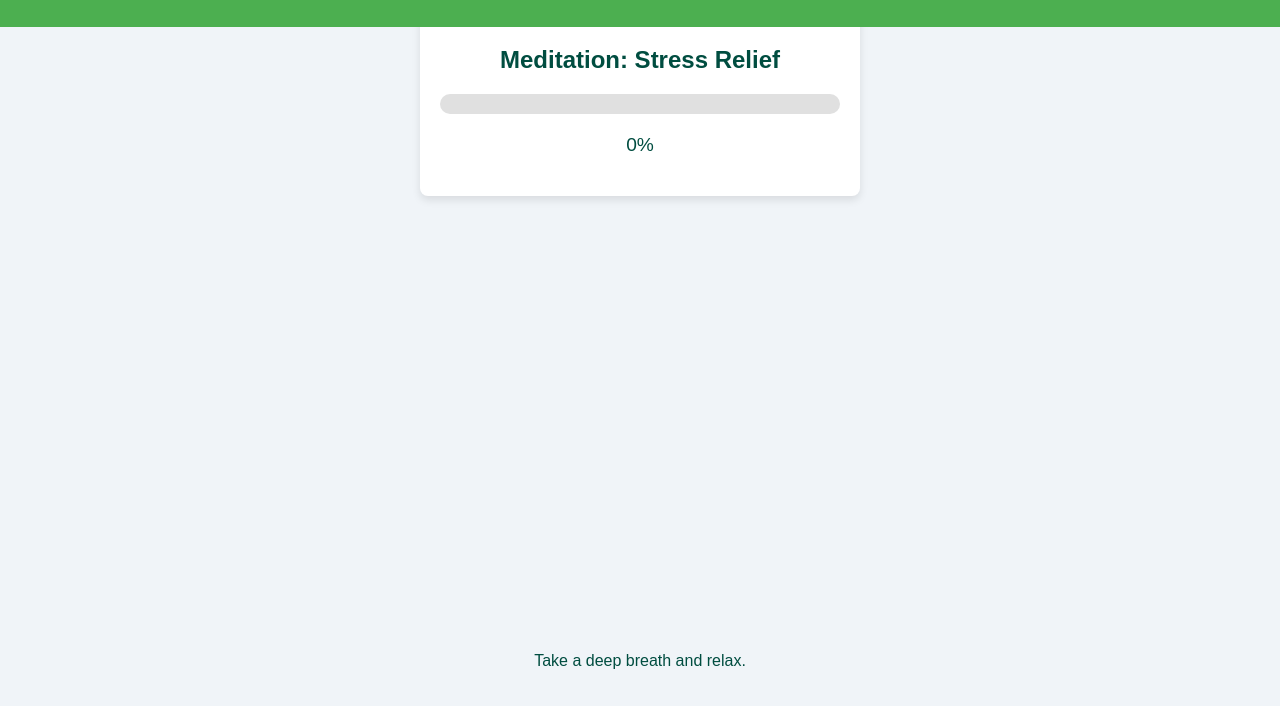
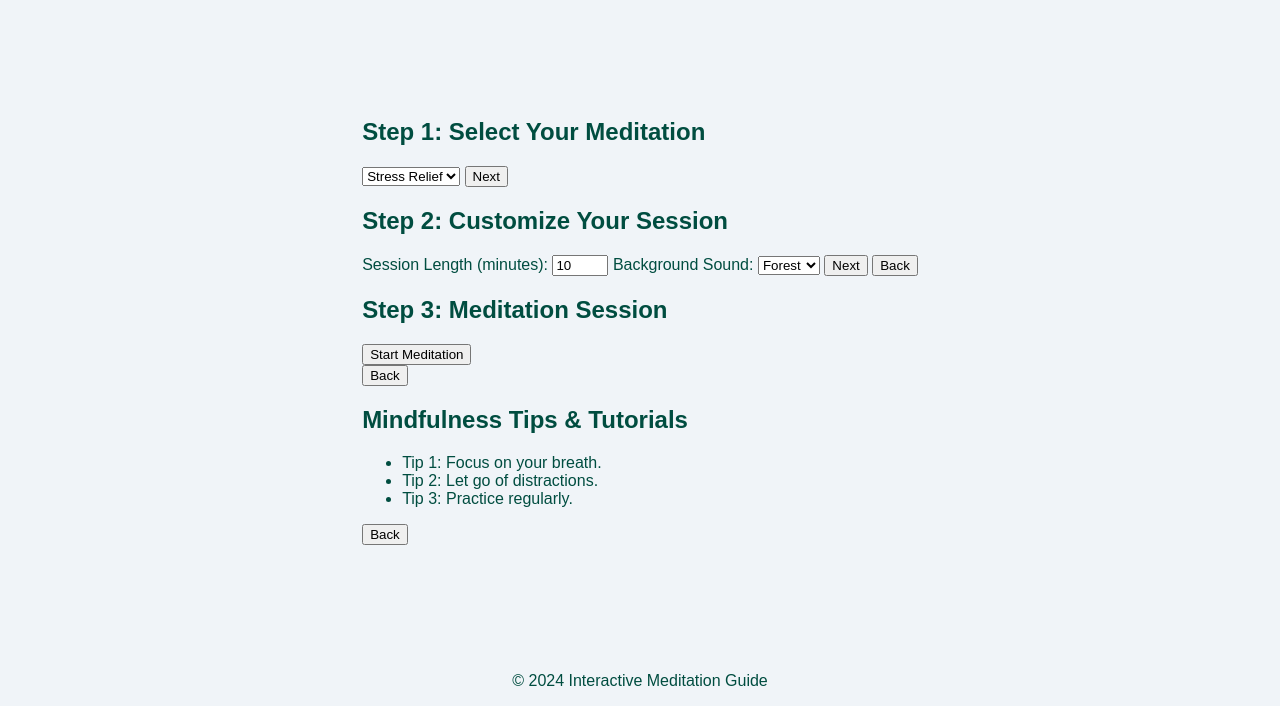
Before and after one commit to Gabriel-Dalton/Interactive-Meditation-Guide, a plain HTML site: page index.html in a window 1280 px wide. Shown: the part 94-800 px from the top of the page. Drawn offline with Linux system fonts and the light colour scheme.

Commit message:
Update index.html

```diff
--- a/index.html
+++ b/index.html
@@ -1,28 +1,78 @@
 <!DOCTYPE html>
 <html lang="en">
+
 <head>
     <meta charset="UTF-8">
     <meta name="viewport" content="width=device-width, initial-scale=1.0">
-    <title>Interactive Meditation Guide 🌿</title>
+    <title>Interactive Meditation Guide</title>
     <link rel="stylesheet" href="styles.css">
 </head>
+
 <body>
-    <header class="header">
+    <header>
         <h1>Interactive Meditation Guide 🌿</h1>
     </header>
-    <div class="container">
-        <div class="meditation-card">
-            <h2 id="meditationTitle">Meditation: Stress Relief</h2>
-            <div class="progress-bar" id="progressBar">
-                <div class="progress" id="progress"></div>
+
+    <main id="content">
+        <!-- Step 1: Meditation Selection -->
+        <section id="step-1" class="step">
+            <h2>Step 1: Select Your Meditation</h2>
+            <select id="meditation-type" class="select-box">
+                <option value="stress-relief">Stress Relief</option>
+                <option value="focus">Focus</option>
+                <option value="relaxation">Relaxation</option>
+            </select>
+            <button class="next-btn" onclick="goToStep(2)">Next</button>
+        </section>
+
+        <!-- Step 2: Customize Session -->
+        <section id="step-2" class="step hidden">
+            <h2>Step 2: Customize Your Session</h2>
+            <label for="session-length">Session Length (minutes):</label>
+            <input type="number" id="session-length" min="1" max="60" value="10" class="input-box">
+
+            <label for="background-sound">Background Sound:</label>
+            <select id="background-sound" class="select-box">
+                <option value="forest">Forest</option>
+                <option value="ocean">Ocean</option>
+                <option value="rain">Rain</option>
+            </select>
+            <button class="next-btn" onclick="goToStep(3)">Next</button>
+            <button class="prev-btn" onclick="goToStep(1)">Back</button>
+        </section>
+
+        <!-- Step 3: Meditation Session -->
+        <section id="step-3" class="step hidden">
+            <h2>Step 3: Meditation Session</h2>
+            <div id="animation-container">
             </div>
-            <p id="progressText">0%</p>
-            <p id="meditationScript"></p>
-        </div>
-    </div>
-    <footer class="footer">
-        <p id="footerText">Take a deep breath and relax.</p>
+            <button id="start-meditation" class="start-btn">Start Meditation</button>
+            <div id="progress-bar">
+                <div id="progress"></div>
+            </div>
+            <div id="meditation-steps">
+                <!-- Step instructions will appear here -->
+            </div>
+            <button class="prev-btn" onclick="goToStep(2)">Back</button>
+        </section>
+
+        <!-- Step 4: Mindfulness Tips -->
+        <section id="step-4" class="step hidden">
+            <h2>Mindfulness Tips & Tutorials</h2>
+            <ul>
+                <li>Tip 1: Focus on your breath.</li>
+                <li>Tip 2: Let go of distractions.</li>
+                <li>Tip 3: Practice regularly.</li>
+            </ul>
+            <button class="prev-btn" onclick="goToStep(3)">Back</button>
+        </section>
+    </main>
+
+    <footer>
+        <p>© 2024 Interactive Meditation Guide</p>
     </footer>
+
     <script src="script.js"></script>
 </body>
+
 </html>
```
